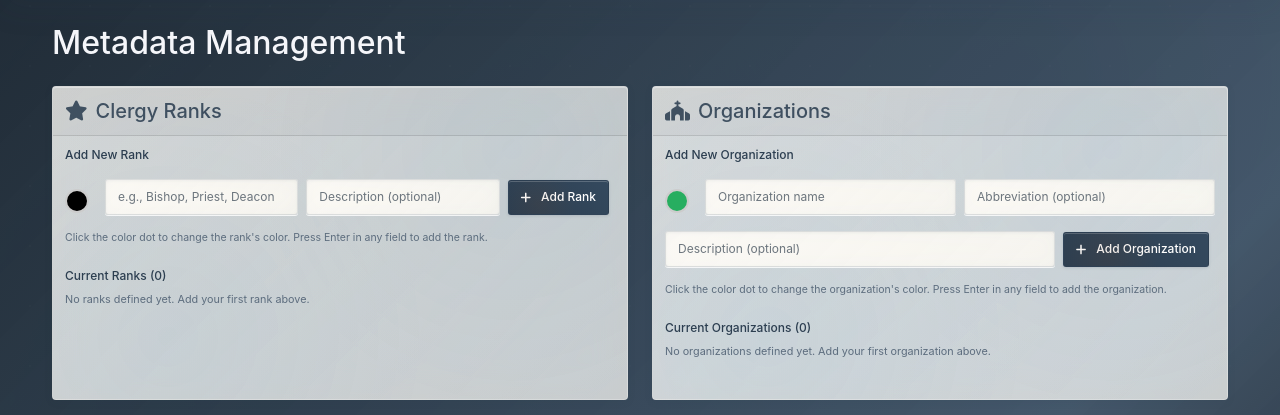
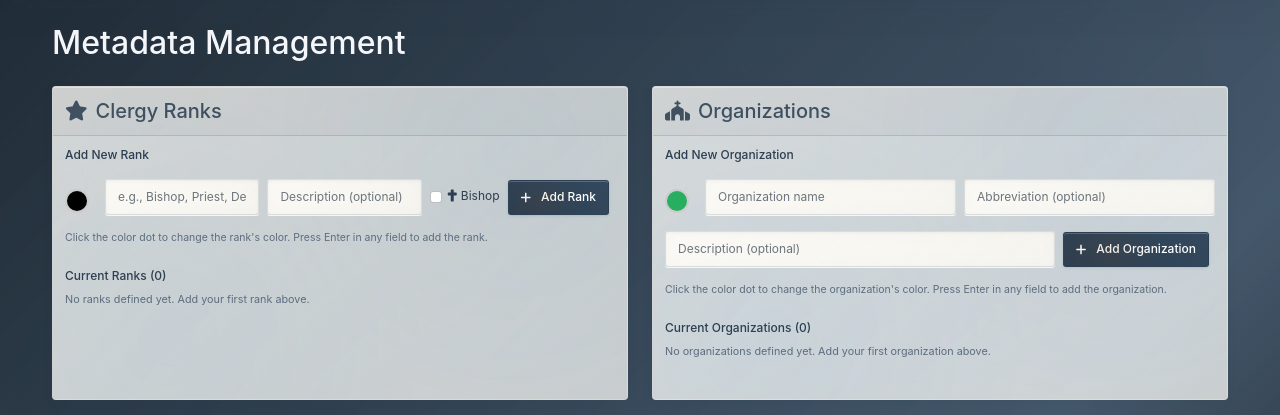
Before and after one commit to ordotools/ecclesiastical-lineage, a Flask app: page /metadata in a window 1280 px wide. Shown: the part 84-499 px from the top of the page. Run offline with Flask 3, Linux system fonts and the light colour scheme; the visitor is signed in with stand-in values (Sample User, id 1); parts of the project's set-up code (start-up, migrations or seed data) failed here and were passed over; some libraries are stand-ins or nearby versions.

Commit message:
Add bishop flag to rank table

```diff
--- a/routes/settings.py
+++ b/routes/settings.py
@@ -196,13 +196,14 @@ def add_rank():
     rank_name = data.get('name', '').strip()
     description = data.get('description', '').strip()
     color = data.get('color', '#000000').strip() or '#000000'
+    is_bishop = data.get('is_bishop', False)
     if not rank_name:
         return jsonify({'success': False, 'message': 'Rank name is required'}), 400
     existing_rank = Rank.query.filter_by(name=rank_name).first()
     if existing_rank:
         return jsonify({'success': False, 'message': 'Rank already exists'}), 400
     try:
-        new_rank = Rank(name=rank_name, description=description, color=color)
+        new_rank = Rank(name=rank_name, description=description, color=color, is_bishop=is_bishop)
         db.session.add(new_rank)
         db.session.commit()
         return jsonify({
@@ -212,7 +213,8 @@ def add_rank():
                 'id': new_rank.id,
                 'name': new_rank.name,
                 'description': new_rank.description,
-                'color': new_rank.color
+                'color': new_rank.color,
+                'is_bishop': new_rank.is_bishop
             }
         })
     except Exception as e:
--- a/services/metadata.py
+++ b/services/metadata.py
@@ -10,6 +10,7 @@ def edit_rank_service(rank_id, data, user):
     rank_name = data.get('name', '').strip()
     description = data.get('description', '').strip()
     color = data.get('color', '#000000').strip() or '#000000'
+    is_bishop = data.get('is_bishop', False)
     if not rank_name:
         return {'success': False, 'message': 'Rank name is required'}
     existing_rank = Rank.query.filter_by(name=rank_name).first()
@@ -20,8 +21,9 @@ def edit_rank_service(rank_id, data, user):
         rank.name = rank_name
         rank.description = description
         rank.color = color
+        rank.is_bishop = is_bishop
         db.session.commit()
-        return {'success': True, 'message': f'Rank "{old_name}" updated to "{rank_name}" successfully', 'rank': {'id': rank.id, 'name': rank.name, 'description': rank.description, 'color': rank.color}}
+        return {'success': True, 'message': f'Rank "{old_name}" updated to "{rank_name}" successfully', 'rank': {'id': rank.id, 'name': rank.name, 'description': rank.description, 'color': rank.color, 'is_bishop': rank.is_bishop}}
     except Exception as e:
         db.session.rollback()
         return {'success': False, 'message': 'Error updating rank'}
--- a/static/js/clergyForm.js
+++ b/static/js/clergyForm.js
@@ -2,6 +2,18 @@
 // Handles dynamic form fields and form interactions
 
 console.log('clergyForm.js loaded');
+
+// Function to check if a rank is a bishop rank
+// This will be updated to use the server-side bishop flag in the future
+function isBishopRank(rankValue) {
+    if (!rankValue) return false;
+    const lowerRank = rankValue.toLowerCase();
+    return lowerRank.includes('bishop') ||
+           lowerRank.includes('pope') ||
+           lowerRank.includes('archbishop') ||
+           lowerRank.includes('cardinal') ||
+           lowerRank.includes('patriarch');
+}
 
 // Function to toggle consecration fields and papal name field based on rank selection
 function toggleConsecrationFields(rankValue) {
@@ -41,7 +53,7 @@ function toggleConsecrationFields(rankValue) {
     }
 
     // Handle consecration fields visibility
-    if (rankValue && rankValue.toLowerCase() === 'bishop') {
+    if (rankValue && isBishopRank(rankValue)) {
         console.log('Setting consecration fields to visible');
         consecrationDateField.style.display = 'flex';
         consecratorField.style.display = 'flex';
--- a/templates/clergy_list.html
+++ b/templates/clergy_list.html
@@ -114,10 +114,10 @@
                                         {% if not clergy.ordaining_bishop %}
                                             <span class="badge bg-warning ms-1" title="Missing ordaining bishop">No Ordainer</span>
                                         {% endif %}
-                                        {% if clergy.rank and clergy.rank.lower() == 'bishop' and not clergy.date_of_consecration %}
+                                        {% if clergy.rank and clergy.rank.lower() in ['bishop', 'pope', 'archbishop', 'cardinal', 'patriarch'] and not clergy.date_of_consecration %}
                                             <span class="badge bg-warning ms-1" title="Missing consecration date">No Cons Date</span>
                                         {% endif %}
-                                        {% if clergy.rank and clergy.rank.lower() == 'bishop' and not clergy.consecrator %}
+                                        {% if clergy.rank and clergy.rank.lower() in ['bishop', 'pope', 'archbishop', 'cardinal', 'patriarch'] and not clergy.consecrator %}
                                             <span class="badge bg-warning ms-1" title="Missing consecrator">No Consecrator</span>
                                         {% endif %}
 
--- a/templates/clergy_table_body.html
+++ b/templates/clergy_table_body.html
@@ -35,10 +35,10 @@
                 {% if not clergy.ordaining_bishop %}
                     <span class="badge bg-warning ms-1" title="Missing ordaining bishop">No Ordainer</span>
                 {% endif %}
-                {% if clergy.rank and clergy.rank.lower() == 'bishop' and not clergy.date_of_consecration %}
+                {% if clergy.rank and clergy.rank.lower() in ['bishop', 'pope', 'archbishop', 'cardinal', 'patriarch'] and not clergy.date_of_consecration %}
                     <span class="badge bg-warning ms-1" title="Missing consecration date">No Cons Date</span>
                 {% endif %}
-                {% if clergy.rank and clergy.rank.lower() == 'bishop' and not clergy.consecrator %}
+                {% if clergy.rank and clergy.rank.lower() in ['bishop', 'pope', 'archbishop', 'cardinal', 'patriarch'] and not clergy.consecrator %}
                     <span class="badge bg-warning ms-1" title="Missing consecrator">No Consecrator</span>
                 {% endif %}
 
--- a/templates/metadata.html
+++ b/templates/metadata.html
@@ -37,6 +37,14 @@
                                     <input type="text" class="form-control" id="new-rank-description" placeholder="Description (optional)">
                                 </div>
                                 <div class="col-auto">
+                                    <div class="form-check">
+                                        <input class="form-check-input" type="checkbox" id="new-rank-is-bishop" title="Check if this rank can consecrate/ordain">
+                                        <label class="form-check-label" for="new-rank-is-bishop" title="Bishops can consecrate and ordain">
+                                            <i class="fas fa-cross me-1"></i>Bishop
+                                        </label>
+                                    </div>
+                                </div>
+                                <div class="col-auto">
                                     <button class="btn btn-primary" type="button" onclick="addRank()" title="Add new rank">
                                         <i class="fas fa-plus me-1"></i>Add Rank
                                     </button>
@@ -54,6 +62,11 @@
                                         <div class="d-flex align-items-center">
                                             <span class="color-dot me-2" style="background-color: {{ rank.color or '#000000' }}; width: 18px; height: 18px; border-radius: 50%; display: inline-block; border: 1px solid #ccc;" title="Color: {{ rank.color or '#000000' }}"></span>
                                             <span class="rank-badge" style="background-color: {{ rank.color or '#000000' }}; color: {{ 'white' if getContrastColor(rank.color or '#000000') == 'white' else 'black' }}; padding: 0.25em 0.5em; border-radius: 0.375rem; font-size: 0.75rem; font-weight: 500; {{ getBorderStyle(rank.color or '#000000') }}">{{ rank.name }}</span>
+                                            {% if rank.is_bishop %}
+                                                <span class="badge bg-success ms-2" title="Can consecrate and ordain">
+                                                    <i class="fas fa-cross me-1"></i>Bishop
+                                                </span>
+                                            {% endif %}
                                             {% if rank.description %}
                                                 <small class="text-muted d-block ms-2">{{ rank.description }}</small>
                                             {% endif %}
@@ -62,7 +75,7 @@
                                             {% if rank.name in clergy_ranks %}
                                                 <small class="text-muted me-2">Used in records</small>
                                             {% endif %}
-                                            <button class="btn btn-sm btn-outline-primary me-1" onclick="editRank({{ rank.id }}, '{{ rank.name }}', '{{ rank.description or '' }}', '{{ rank.color or '#000000' }}')" title="Edit rank">
+                                            <button class="btn btn-sm btn-outline-primary me-1" onclick="editRank({{ rank.id }}, '{{ rank.name }}', '{{ rank.description or '' }}', '{{ rank.color or '#000000' }}', {{ rank.is_bishop|lower }})" title="Edit rank">
                                                 <i class="fas fa-edit"></i>
                                             </button>
                                             <button class="btn btn-sm btn-outline-danger" onclick="deleteRank({{ rank.id }}, '{{ rank.name }}')"
@@ -343,6 +356,14 @@
                                 <small class="text-muted">Click the dot to change color</small>
                             </div>
                         </div>
+                        <div class="mb-3">
+                            <div class="form-check">
+                                <input class="form-check-input" type="checkbox" id="edit-rank-is-bishop" title="Check if this rank can consecrate/ordain">
+                                <label class="form-check-label" for="edit-rank-is-bishop" title="Bishops can consecrate and ordain">
+                                    <i class="fas fa-cross me-1"></i>Bishop (can consecrate and ordain)
+                                </label>
+                            </div>
+                        </div>
                         <div class="form-text">
                             <i class="fas fa-info-circle me-1"></i>
                             Press Enter to save, Escape to cancel
@@ -499,9 +520,11 @@ function addRank() {
     const nameInput = document.getElementById('new-rank');
     const descInput = document.getElementById('new-rank-description');
     const colorInput = document.getElementById('new-rank-color');
+    const isBishopInput = document.getElementById('new-rank-is-bishop');
     const rankName = nameInput.value.trim();
     const description = descInput.value.trim();
     const color = colorInput.value.trim() || '#000000';
+    const isBishop = isBishopInput.checked;
 
     if (!rankName) {
         showMessage('Please enter a rank name.', 'error');
@@ -516,7 +539,8 @@ function addRank() {
         body: JSON.stringify({
             name: rankName,
             description: description,
-            color: color
+            color: color,
+            is_bishop: isBishop
         })
     })
     .then(response => response.json())
@@ -681,12 +705,13 @@ document.getElementById('new-organization-abbreviation').addEventListener('keypr
 });
 
 // Edit functions
-function editRank(rankId, rankName, rankDescription, rankColor) {
+function editRank(rankId, rankName, rankDescription, rankColor, isBishop) {
     document.getElementById('edit-rank-id').value = rankId;
     document.getElementById('edit-rank-name').value = rankName;
     document.getElementById('edit-rank-description').value = rankDescription;
     document.getElementById('edit-rank-color').value = rankColor || '#000000';
     document.getElementById('edit-rank-color-display').style.backgroundColor = rankColor || '#000000';
+    document.getElementById('edit-rank-is-bishop').checked = isBishop || false;
 
     const modal = new bootstrap.Modal(document.getElementById('editRankModal'));
     modal.show();
@@ -697,6 +722,7 @@ function saveRankEdit() {
     const rankName = document.getElementById('edit-rank-name').value.trim();
     const rankDescription = document.getElementById('edit-rank-description').value.trim();
     const rankColor = document.getElementById('edit-rank-color').value.trim() || '#000000';
+    const isBishop = document.getElementById('edit-rank-is-bishop').checked;
 
     if (!rankName) {
         showMessage('Please enter a rank name.', 'error');
@@ -711,7 +737,8 @@ function saveRankEdit() {
         body: JSON.stringify({
             name: rankName,
             description: rankDescription,
-            color: rankColor
+            color: rankColor,
+            is_bishop: isBishop
         })
     })
     .then(response => response.json())
```
Also changed, not shown: migrations/versions/2a3813314646_add_is_bishop_field_to_rank_table.py (added, +42 -0 lines), models.py (+12 -3 lines), routes/main.py (+6 -6 lines), services/clergy.py (+5 -4 lines), static/js/core.js (+14 -2 lines), static/js/filters.js (+13 -1 lines), static/js/modalClergy.js (+14 -2 lines).
